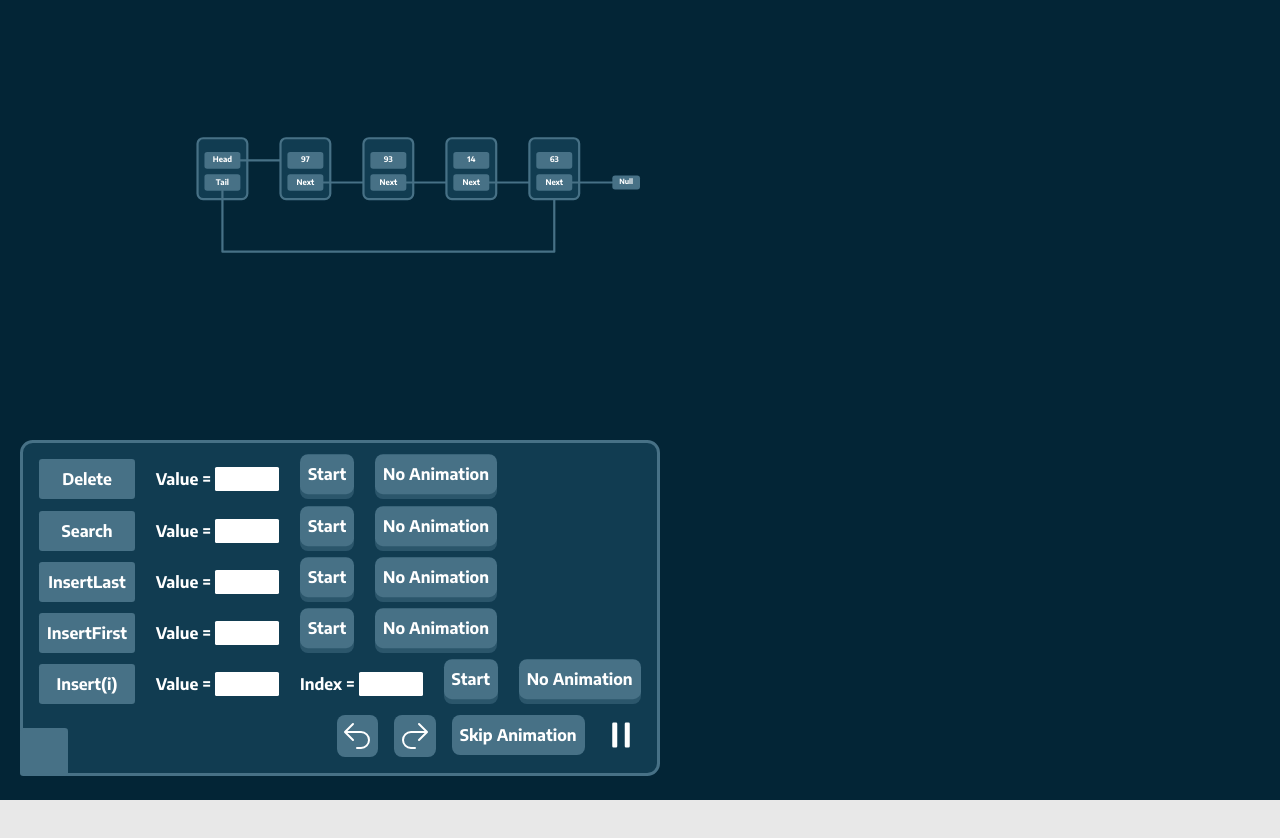
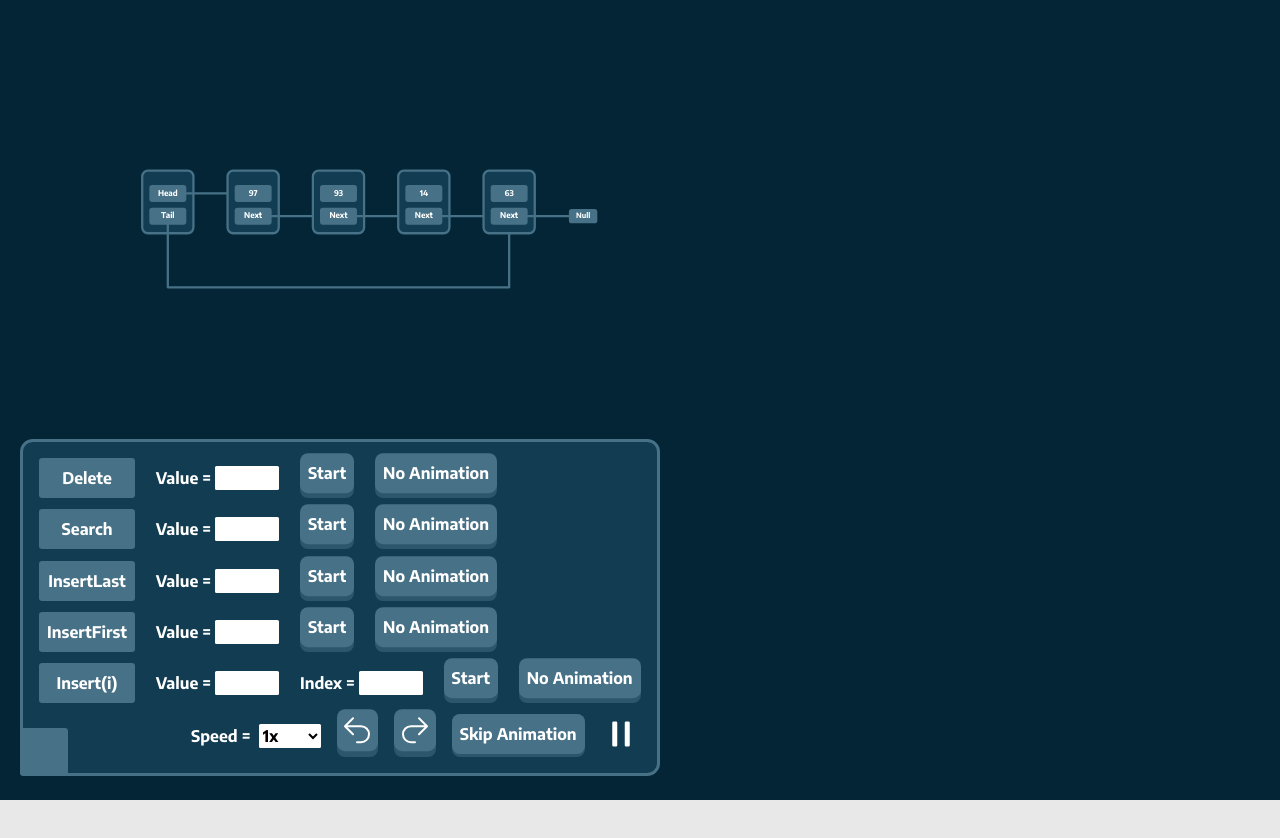
Before and after one commit to datnguy02/DSA-ANIMATION, a React (Vite) app: page /data-structure/singlylinkedlist in a window 1280 px wide. Shown: the top 838 px of the page. Before the commit the page ends 800 px from the top, so only its background shows below. Built offline with nearby package versions, Linux system fonts and the light colour scheme.

Commit message:
add animation speed feature to operation bar

```diff
--- a/src/Features/Control/Button/SkipButton.jsx
+++ b/src/Features/Control/Button/SkipButton.jsx
@@ -10,7 +10,7 @@ const SkipButton = ({style, tl}) => {
                     style={
                         {
                             backgroundColor: style["START_BUTTON_BG"],
-
+                             transform: !isAnimating ? "translate(0, 0)" : "translate(0, -0.3em)"
                         }
                     }
                     onClick={() => tl.progress(1)}
@@ -18,13 +18,13 @@ const SkipButton = ({style, tl}) => {
             >
                 Skip Animation
             </button>
-            {/* <div className="w-full h-full absolute rounded-[0.5em] top-0 z-10 opacity-[0.5]"
+            <div className="w-full h-full absolute rounded-[0.5em] top-0 z-10 opacity-[0.5]"
                 style={
                     {
                         backgroundColor: style["START_BUTTON_BG"]
                     }
                 }
-            ></div> */}
+            ></div>
         </div>
     );
 };
--- a/src/Features/Control/Button/StateButton.jsx
+++ b/src/Features/Control/Button/StateButton.jsx
@@ -1,19 +1,33 @@
+import { useContext } from "react";
+import { AnimatingContext } from "../../../context/animeContext/animatingContext";
+
 const StateButton = ({handleClick, style, isBack}) => {
+    const isAnimating = useContext(AnimatingContext);
     return (
             <div className="relative"
-                onClick={() => {
-                    let state = {
-                        operationName: isBack ? "revert" : "foward",
+            >
+                <div className="absolute h-full w-full top-0 rounded-[0.5em] opacity-[0.5]"
+                    style={
+                        {
+                            backgroundColor: style["START_BUTTON_BG"],
+                        }
                     }
-                    handleClick(state)
-                }}
-            >
-                <div className="rounded-[0.5em] relative p-[0.3em]"
+                ></div>
+                <button
+                    className="rounded-[0.5em] relative p-[0.3em]"
                      style={
                         {
                             backgroundColor: style["START_BUTTON_BG"],
+                            transform: isAnimating ? "translate(0, 0)" : "translate(0, -0.3em)"
                         }
                      }
+                    onClick={() => {
+                        let state = {
+                            operationName: isBack ? "revert" : "forward",
+                        };
+                        handleClick(state);
+                    }}
+                    disabled={isAnimating}
                 >
                     {isBack ?
                         (<svg xmlns="http://www.w3.org/2000/svg" viewBox="0 0 24 24" fill="white" className="w-[2em]">
@@ -26,7 +40,7 @@ const StateButton = ({handleClick, style, isBack}) => {
                             </svg>
                         )
                     }
-                </div>
+                </button>
             </div>
     );
 };
--- /dev/null
+++ b/src/Features/Control/Input/AnimationSpeedInput.jsx
@@ -0,0 +1,31 @@
+import { useState } from "react";
+
+const AnimationSpeedInput = ({tl, speedRef}) => {
+    const [speed, setSpeed] = useState(speedRef.current);
+    return (
+        <label className="font-bold flex gap-[0.5em] self-center">
+            Speed =
+            <select
+                    className="bg-white text-black rounded-[0.1em] max-w-[5em] font-bold"
+                    value={speed}
+                    onChange={(e) => {
+                        setSpeed(e.target.value);
+                        tl.timeScale(e.target.value);
+                        speedRef.current = e.target.value;
+                    }}
+            >
+                <option value={0.25}>0.25x</option>
+                <option value={0.5}>0.5x</option>
+                <option value={1}>1x</option>
+                <option value={1.5}>1.5x</option>
+                <option value={2}>2x</option>
+                <option value={2.5}>2.5x</option>
+                <option value={3}>3x</option>
+                <option value={3.5}>3.5x</option>
+                <option value={4}>4x</option>
+            </select>
+        </label>
+    );
+};
+
+export default AnimationSpeedInput;
--- a/src/Features/Control/Operation/OperationBar.jsx
+++ b/src/Features/Control/Operation/OperationBar.jsx
@@ -7,9 +7,10 @@ import IconButton from "../Button/StateButton";
 import SkipButton from "../Button/SkipButton";
 import TimeButton from "../Button/TimeButton";
 import StateButton from "../Button/StateButton";
+import AnimationSpeedInput from "../Input/AnimationSpeedInput";
 
 
-const OperationBar = ({name, onStart, timeLine}) => {
+const OperationBar = ({name, onStart, timeLine, animationSpeed}) => {
     const style = operation_bar[name].style;
     const container = useRef(null);
     const bar = useRef(null);
@@ -61,11 +62,16 @@ const OperationBar = ({name, onStart, timeLine}) => {
                                                     inputList={method.inputList}
                                                     methodStyle={style}
                                                     handleStart={onStart}
+                                                    key={method.name}
                                                 />
                                                 ))
                 }
                 <div className="flex self-end gap-[1em] align-center">
-                     <StateButton
+                    <AnimationSpeedInput
+                        tl={timeLine}
+                        speedRef={animationSpeed}
+                    />
+                    <StateButton
                         handleClick={onStart}
                         isBack={true}
                         style={style}
--- a/src/Features/DataStructuresApp/SinglyLinkedList/Node.jsx
+++ b/src/Features/DataStructuresApp/SinglyLinkedList/Node.jsx
@@ -2,6 +2,7 @@ import { useEffect, useRef, useState } from "react";
 import RefNode from "./RefNode";
 import { NextRefContext, NextRefTextContext, RefLineContext } from "../../../context/sll/nodeRefContext";
 import gsap from "gsap";
+
 
 const Node = ({node}) => {
     const data = node.value;
@@ -32,8 +33,6 @@ const Node = ({node}) => {
         node.virtualRefLine = domVirtualRefLine.current;
         node.nullText = domNullText.current;
         node.domNull = domNullBg.current;
-
-
 
 
         return () => {
--- a/src/Features/DataStructuresApp/SinglyLinkedList/SinglyLinkedList.jsx
+++ b/src/Features/DataStructuresApp/SinglyLinkedList/SinglyLinkedList.jsx
@@ -29,7 +29,6 @@ const getNodeList = (list) => {
 }
 
 const SinglyLinkedList = ({operation}) => {
-    const ANIMATION_SPEED = 2;
     const operationName = operation.name;
     const list = operation.list;
     const nodeList = getNodeList(list);
@@ -69,7 +68,6 @@ const SinglyLinkedList = ({operation}) => {
 
         if (operationName !== "None") {
             tl.current = operation.gsapTimeLine;
-            tl.current.timeScale(ANIMATION_SPEED);
         }
 
 
@@ -119,10 +117,8 @@ const SinglyLinkedList = ({operation}) => {
 
     return (
         <svg
-            viewBox="700 -200 1800 1800"
-            width={1800}
-            height={700}
-            className="size-fit"
+            viewBox="-500 -300 4500 4500"
+            className="w-full h-auto"
             preserveAspectRatio="xMidYMid meet"
 
         >
--- a/src/Features/DataStructuresApp/SinglyLinkedList/SinglyLinkedListApp.jsx
+++ b/src/Features/DataStructuresApp/SinglyLinkedList/SinglyLinkedListApp.jsx
@@ -4,7 +4,7 @@ import OperationBar from "../../Control/Operation/OperationBar";
 import Message from "../../Message/Message";
 import { LinkedList } from "./core/singlylinkedlist";
 import SinglyLinkedList from "./SinglyLinkedList";
-import { useCallback, useState } from "react";
+import { useCallback, useRef, useState } from "react";
 import gsap from "gsap";
 
 const initialList = new LinkedList();
@@ -14,35 +14,40 @@ for (let i = 0; i < 4; i++) {
 
 
 const SinglyLinkedListApp = () => {
-    const [operation, setOperation] = useState({
+    const animation_speed = useRef(1);
+    const initialOperation = {
                                 list: initialList,
                                 name: "None",
-                                                stackList: [],
+                                stateList: [],
                                 gsapTimeLine: gsap.timeline({
                                                             defaults: {
                                                                 ease: "power1.inOut",
                                                             }
                                                             }),
-                                                });
+                                };
+    initialOperation.gsapTimeLine.timeScale(animation_speed.current);
+    const [operation, setOperation] = useState(initialOperation);
+
 
     // This function will be passed down to the operation bar
     const handleStart = useCallback((state) => {
         const operationName = state.operationName;
         const newList = operation.list.clone();
-        const newStackList = operation.stackList;
+        const newStateList = operation.stateList;
         let message = "";
-        newStackList.push(newList.clone());
+        newStateList.push(newList.clone());
         const newOperation = {
             name: operationName,
             list: newList,
             useAnime: state.butName !== "No Animation",
-            stackList: newStackList,
+            stateList: newStateList,
             gsapTimeLine: gsap.timeline({
                 defaults: {
                     ease: "power1.inOut"
                 },
             }),
-        }
+        };
+        newOperation.gsapTimeLine.timeScale(animation_speed.current);
         if (operationName === "insert(i)") {
             newList.insertAt(state["value"], state["index"]);
             newOperation.insertAt = state["index"];
@@ -67,8 +72,11 @@ const SinglyLinkedListApp = () => {
             message = index >= 0 ? `Successful delete ${state["value"]}` : `It looks like ${state["value"]} is not in the list to be deleted`;
         }
         else if (operationName === "revert") {
-            newOperation.stackList.pop();
-            newOperation.list = newOperation.stackList.pop().clone();
+            newOperation.stateList.pop();
+            newOperation.list = newOperation.stateList.pop().clone();
+        }
+        else if (operationName === "forward") {
+            console.log("click!!!");
         }
 
 
@@ -78,8 +86,13 @@ const SinglyLinkedListApp = () => {
                 setOperation({
                     list: newOperation.list.clone(),
                     name: "None",
-                    stackList: newStackList,
+                    stateList: newStateList,
                     message: message,
+                    gsapTimeLine: gsap.timeline({
+                        defaults: {
+                            ease: "power1.inOut"
+                        },
+                    }),
                 });
         };
         setOperation(newOperation);
@@ -107,6 +120,7 @@ const SinglyLinkedListApp = () => {
                         name="sll"
                         onStart={handleStart}
                         timeLine={operation.gsapTimeLine}
+                        animationSpeed={animation_speed}
                     />
                 </AnimatingContext>
                 {
```
Lines whose indentation alone changed are shown as unchanged.
